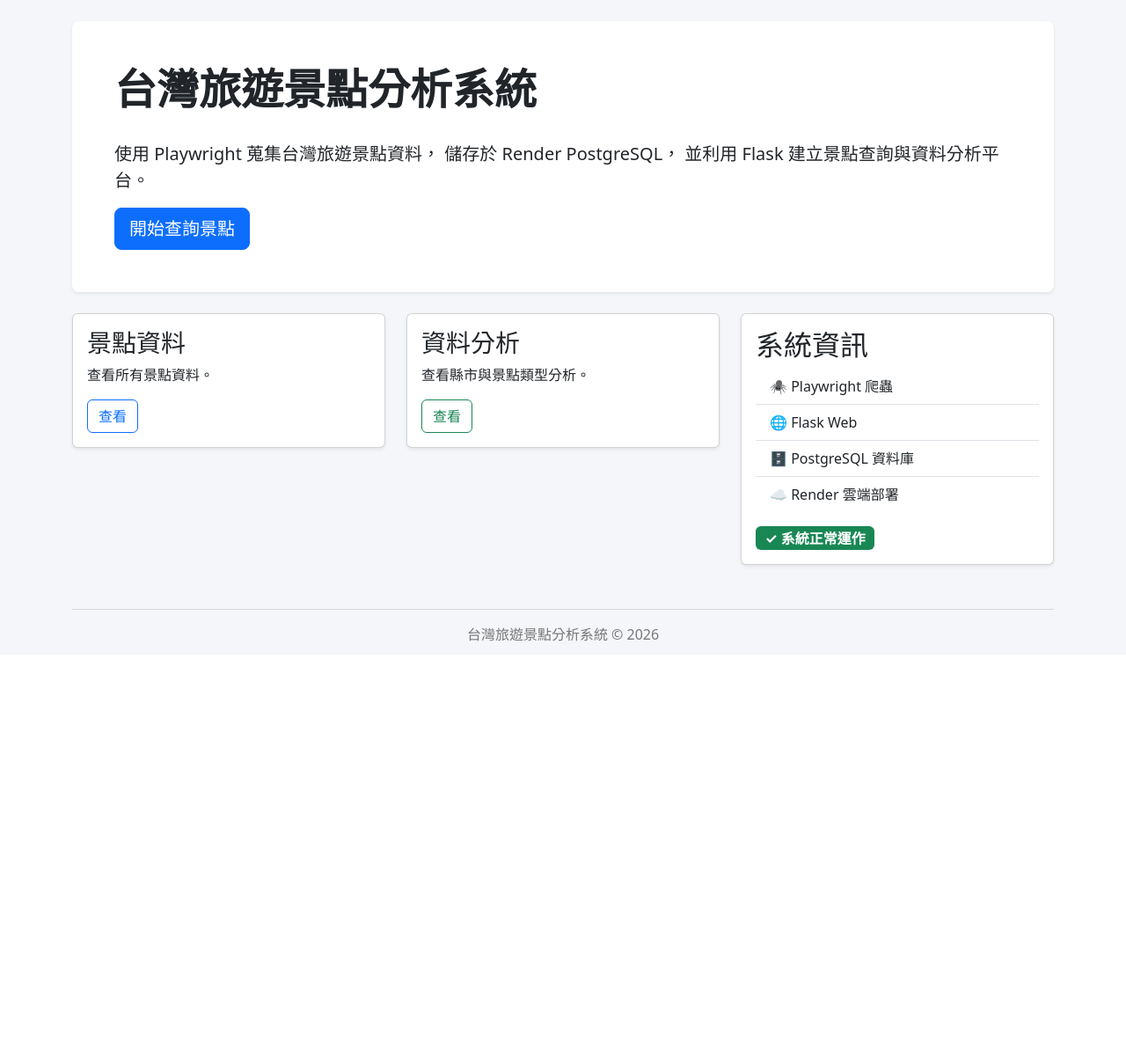
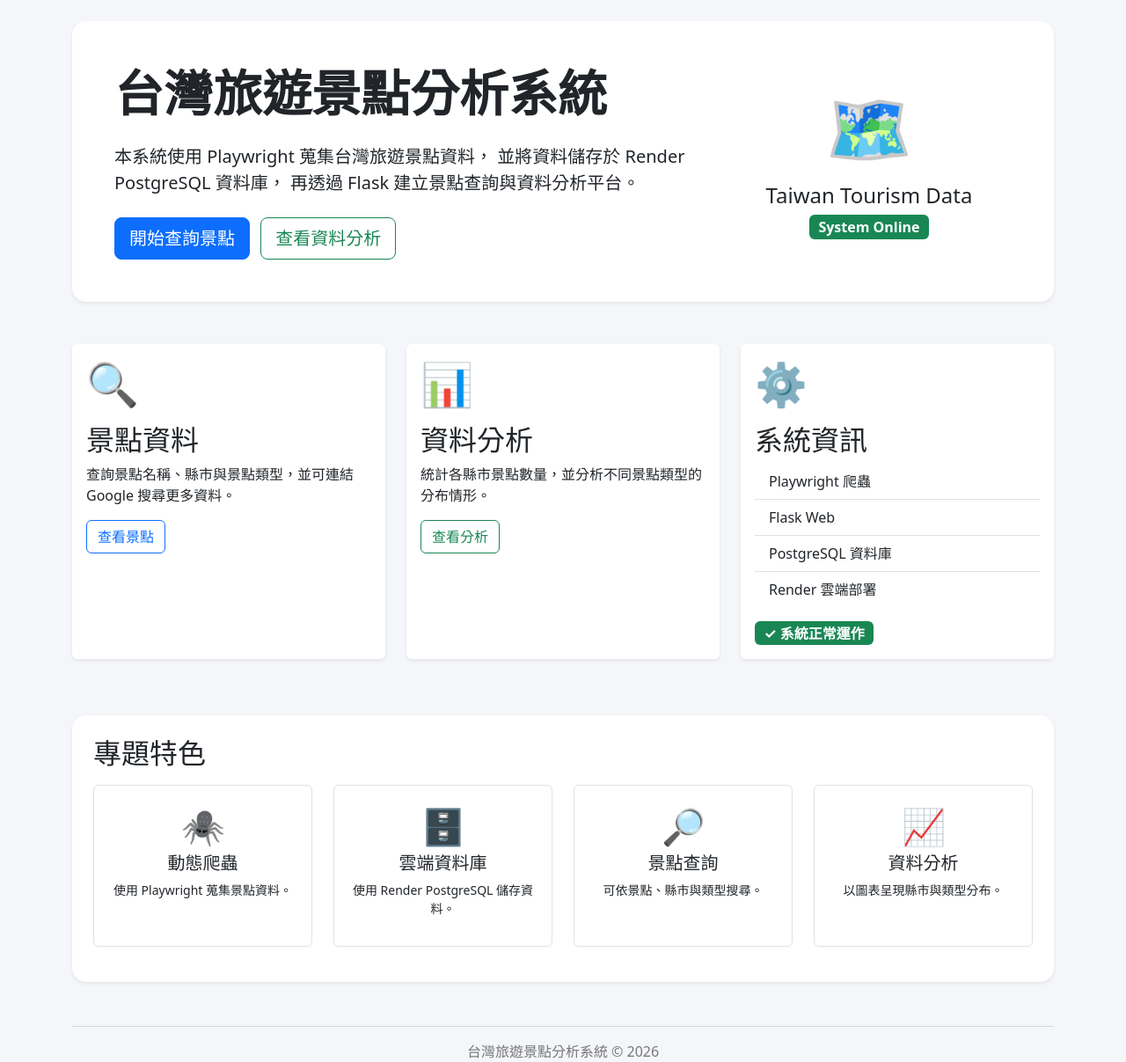
Before and after one commit to kkkwx730/104-job-analysis, a Flask app: page / in a window 1280 px wide. Shown: the part 56-1263 px from the top of the page at 88% size. Before the commit the page ends 785 px from the top, so only its background shows below. Run offline with Flask 3, Linux system fonts and the light colour scheme; some libraries are stand-ins or nearby versions.

Commit message:
improve homepage design

```diff
--- a/templates/index.html
+++ b/templates/index.html
@@ -2,25 +2,45 @@
 
 {% block content %}
 
-<div class="row">
+<div class="p-5 mb-5 rounded-4 shadow-sm bg-white">
 
-    <div class="col-lg-12">
+    <div class="row align-items-center">
 
-        <div class="p-5 mb-4 bg-white rounded-3 shadow-sm">
+        <div class="col-lg-8">
 
-            <h1 class="display-5 fw-bold">
+            <h1 class="display-4 fw-bold mb-4">
                 台灣旅遊景點分析系統
             </h1>
 
-            <p class="lead">
-                使用 Playwright 蒐集台灣旅遊景點資料，
-                儲存於 Render PostgreSQL，
-                並利用 Flask 建立景點查詢與資料分析平台。
+            <p class="lead mb-4">
+                本系統使用 Playwright 蒐集台灣旅遊景點資料，
+                並將資料儲存於 Render PostgreSQL 資料庫，
+                再透過 Flask 建立景點查詢與資料分析平台。
             </p>
 
-            <a href="/attractions" class="btn btn-primary btn-lg">
+            <a href="/attractions" class="btn btn-primary btn-lg me-2">
                 開始查詢景點
             </a>
+
+            <a href="/analysis" class="btn btn-outline-success btn-lg">
+                查看資料分析
+            </a>
+
+        </div>
+
+        <div class="col-lg-4 text-center mt-4 mt-lg-0">
+
+            <div class="display-1">
+                🗺️
+            </div>
+
+            <h4 class="mt-3">
+                Taiwan Tourism Data
+            </h4>
+
+            <span class="badge bg-success fs-6">
+                System Online
+            </span>
 
         </div>
 
@@ -28,27 +48,26 @@
 
 </div>
 
-<div class="row">
+<div class="row mb-5">
 
-    <div class="col-md-4">
+    <div class="col-md-4 mb-3">
 
-        <div class="card shadow-sm">
+        <div class="card shadow-sm h-100 border-0">
 
             <div class="card-body">
 
-                <h3>
-                    景點資料
-                </h3>
+                <div class="display-5 mb-3">
+                    🔍
+                </div>
+
+                <h2>景點資料</h2>
 
                 <p>
-                    查看所有景點資料。
+                    查詢景點名稱、縣市與景點類型，並可連結 Google 搜尋更多資料。
                 </p>
 
-                <a href="/attractions"
-                   class="btn btn-outline-primary">
-
-                    查看
-
+                <a href="/attractions" class="btn btn-outline-primary">
+                    查看景點
                 </a>
 
             </div>
@@ -57,25 +76,24 @@
 
     </div>
 
-    <div class="col-md-4">
+    <div class="col-md-4 mb-3">
 
-        <div class="card shadow-sm">
+        <div class="card shadow-sm h-100 border-0">
 
             <div class="card-body">
 
-                <h3>
-                    資料分析
-                </h3>
+                <div class="display-5 mb-3">
+                    📊
+                </div>
+
+                <h2>資料分析</h2>
 
                 <p>
-                    查看縣市與景點類型分析。
+                    統計各縣市景點數量，並分析不同景點類型的分布情形。
                 </p>
 
-                <a href="/analysis"
-                   class="btn btn-outline-success">
-
-                    查看
-
+                <a href="/analysis" class="btn btn-outline-success">
+                    查看分析
                 </a>
 
             </div>
@@ -84,43 +102,91 @@
 
     </div>
 
-    <div class="col-md-4">
+    <div class="col-md-4 mb-3">
 
-    <div class="card shadow-sm h-100">
+        <div class="card shadow-sm h-100 border-0">
 
-        <div class="card-body">
+            <div class="card-body">
 
-            <h2>系統資訊</h2>
+                <div class="display-5 mb-3">
+                    ⚙️
+                </div>
 
-            <ul class="list-group list-group-flush mb-3">
+                <h2>系統資訊</h2>
 
-                <li class="list-group-item">
-                    🕷️ Playwright 爬蟲
-                </li>
+                <ul class="list-group list-group-flush mb-3">
 
-                <li class="list-group-item">
-                    🌐 Flask Web
-                </li>
+                    <li class="list-group-item">
+                        Playwright 爬蟲
+                    </li>
 
-                <li class="list-group-item">
-                    🗄️ PostgreSQL 資料庫
-                </li>
+                    <li class="list-group-item">
+                        Flask Web
+                    </li>
 
-                <li class="list-group-item">
-                    ☁️ Render 雲端部署
-                </li>
+                    <li class="list-group-item">
+                        PostgreSQL 資料庫
+                    </li>
 
-            </ul>
+                    <li class="list-group-item">
+                        Render 雲端部署
+                    </li>
 
-            <span class="badge bg-success fs-6">
-                ✓ 系統正常運作
-            </span>
+                </ul>
+
+                <span class="badge bg-success fs-6">
+                    ✓ 系統正常運作
+                </span>
+
+            </div>
 
         </div>
 
     </div>
 
 </div>
+
+<div class="bg-white rounded-4 shadow-sm p-4 mb-5">
+
+    <h2 class="mb-3">
+        專題特色
+    </h2>
+
+    <div class="row">
+
+        <div class="col-md-3 mb-3">
+            <div class="p-3 border rounded text-center h-100">
+                <div class="fs-1">🕷️</div>
+                <h5>動態爬蟲</h5>
+                <p class="small">使用 Playwright 蒐集景點資料。</p>
+            </div>
+        </div>
+
+        <div class="col-md-3 mb-3">
+            <div class="p-3 border rounded text-center h-100">
+                <div class="fs-1">🗄️</div>
+                <h5>雲端資料庫</h5>
+                <p class="small">使用 Render PostgreSQL 儲存資料。</p>
+            </div>
+        </div>
+
+        <div class="col-md-3 mb-3">
+            <div class="p-3 border rounded text-center h-100">
+                <div class="fs-1">🔎</div>
+                <h5>景點查詢</h5>
+                <p class="small">可依景點、縣市與類型搜尋。</p>
+            </div>
+        </div>
+
+        <div class="col-md-3 mb-3">
+            <div class="p-3 border rounded text-center h-100">
+                <div class="fs-1">📈</div>
+                <h5>資料分析</h5>
+                <p class="small">以圖表呈現縣市與類型分布。</p>
+            </div>
+        </div>
+
+    </div>
 
 </div>
 
```
